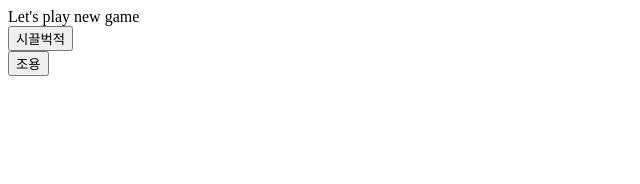
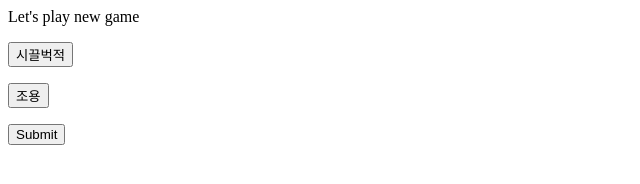
Before and after one commit to jenniekimm/jenniekim_home, a plain HTML site: page index.html in a window 1280 px wide. Shown: the whole page, without its empty margins (0-640 px from the left). Drawn offline with Linux system fonts and the light colour scheme.

Commit message:
Update index.html

```diff
--- a/index.html
+++ b/index.html
@@ -3,17 +3,22 @@
 <head>
 	<meta charset="UTF-8">
   <title>Picsk one!</title>
+
+Let's play new game
 </head>
 
 
-Let's play new game
+
 
 <body>
-  <form>
-    <input type="button" value="시끌벅적"/><br/>
-    <input type="button" value="조용"/><br/>
+  <form method="get" action="form-action.php">
+	  <p><input type="button" value="시끌벅적"/><br/></p>
+	  <p><input type="button" value="조용"/><br/></p>
 
-	</form>
+	  <p><input type="submit" value="Submit"></p>
+
+
+  </form>
 
 
 </body>
```
